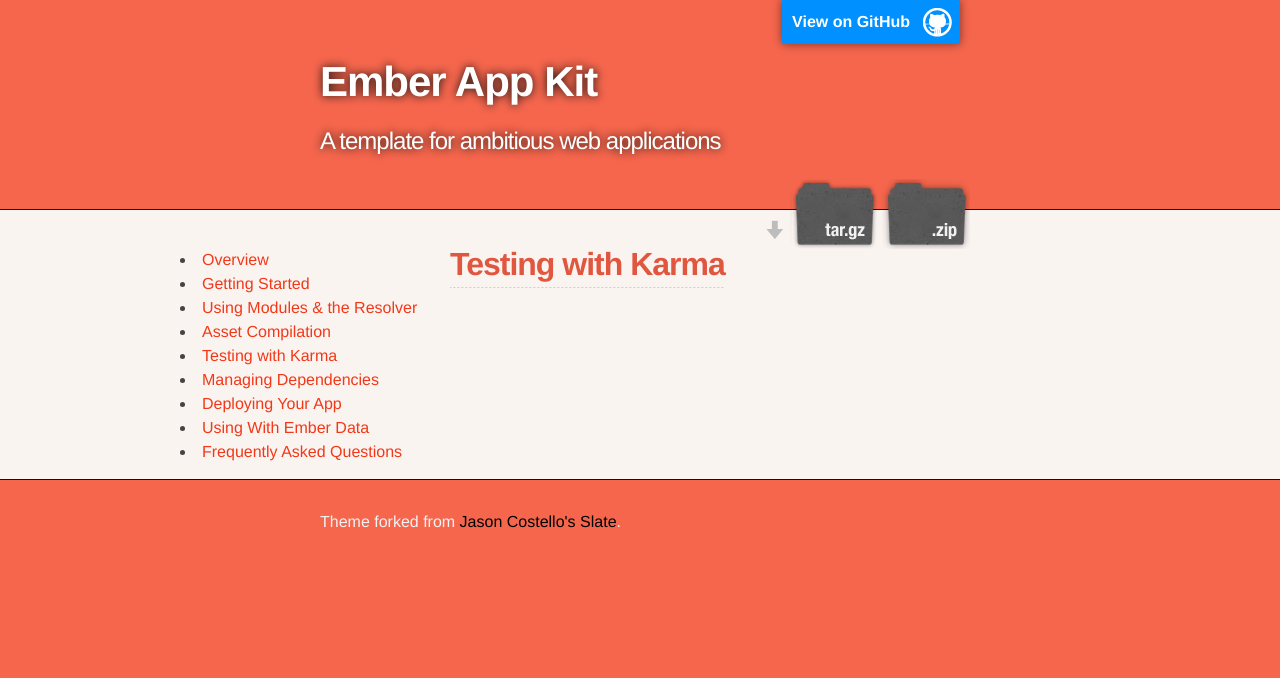
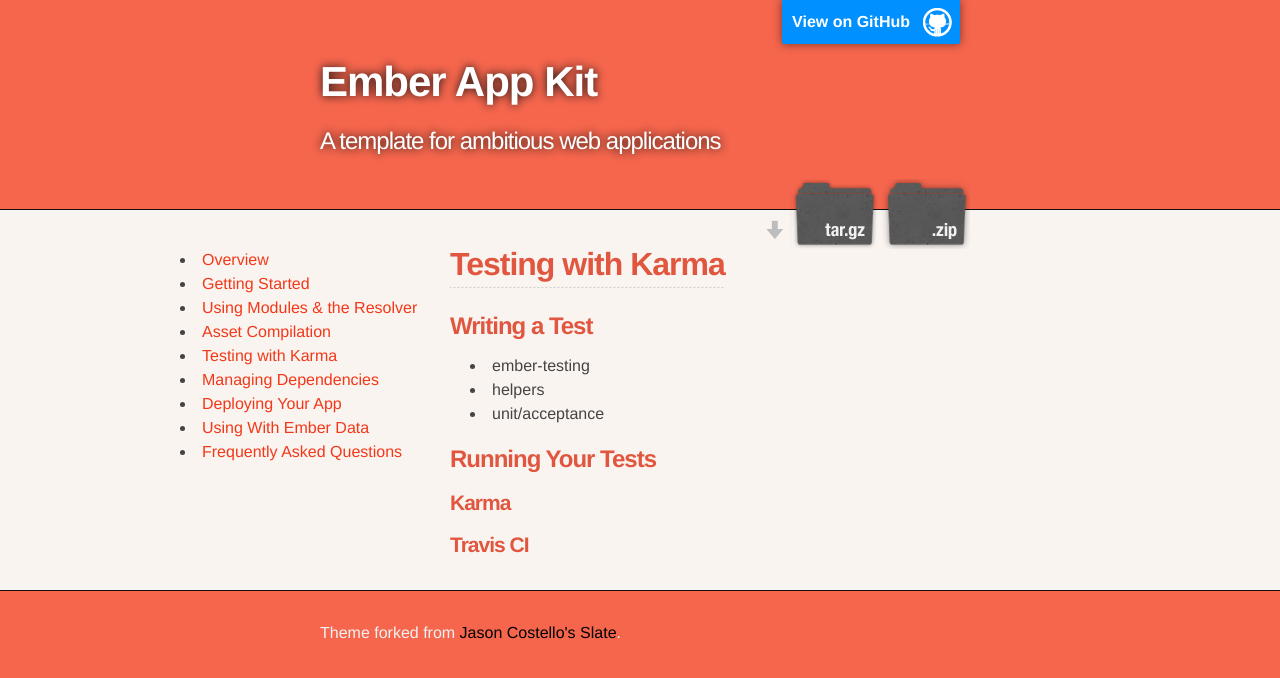
Before and after one commit to stefanpenner/ember-app-kit, a Jekyll site: the page built from guides/testing.md, in a window 1280 px wide. Shown: the top 678 px of the page. Built offline with Jekyll 4.4.1, drawn with Linux system fonts in a browser that asks for light colours.

Commit message:
testing skeleton

```diff
--- a/guides/testing.md
+++ b/guides/testing.md
@@ -3,3 +3,15 @@
 title: "Testing with Karma"
 permalink: testing.html
 ---
+
+### Writing a Test
+
+* ember-testing
+* helpers
+* unit/acceptance
+
+### Running Your Tests
+
+#### Karma
+
+#### Travis CI
```
